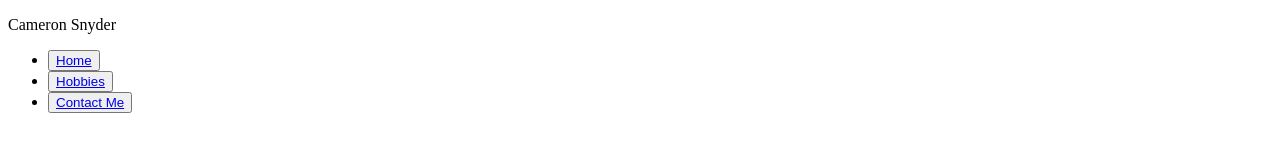
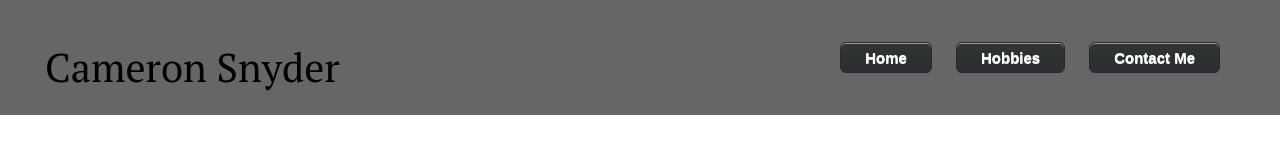
Before and after one commit to arshadows89/NYCDA_About_Me_Project, a plain HTML site: page about_me_project/indenx.html in a window 1280 px wide. Drawn offline with Linux system fonts and the light colour scheme.

Commit message:
added styling to the headers of index.html, hobby.html and contacts.html

```diff
--- a/about_me_project/Contacts/Contacts.css
+++ b/about_me_project/Contacts/Contacts.css
@@ -0,0 +1,102 @@
+body {
+	margin: 0 auto;
+	width: 900px;
+}
+header {
+	height: 115px;
+	width: 100%;
+	z-index: 9997z;
+	position: fixed;
+	top: 0;
+	left: 0;
+	display: block;
+	background-color: #666666;
+}
+header > .my_name {
+	font-size: 40px;
+	font-weight: 500;
+	padding-left: 45px;
+	font-family: "PT Serif";
+}
+header > nav {
+	margin-right: 50px;
+	padding-top: 42px;
+	float: right;
+	list-style: none;
+	text-align: center;
+}
+header > nav > ul {
+	list-style-type: none;
+	margin: 0;
+	padding: 0;
+	overflow: hidden;
+}
+header > nav > ul > li {
+ 	display: inline;
+ 	padding: 10px;
+}
+header > nav > ul > li > a {
+	display: inline-block;
+	padding: 18px;
+}
+button {
+	-moz-box-shadow:inset 0px 1px 0px 0px #9aa2a6;
+	-webkit-box-shadow:inset 0px 1px 0px 0px #9aa2a6;
+	box-shadow:inset 0px 1px 0px 0px #9aa2a6;
+	background:-webkit-gradient(linear, left top, left bottom, color-stop(0.05, #33322e), color-stop(1, #2a2f33));
+	background:-moz-linear-gradient(top, #33322e 5%, #2a2f33 100%);
+	background:-webkit-linear-gradient(top, #33322e 5%, #2a2f33 100%);
+	background:-o-linear-gradient(top, #33322e 5%, #2a2f33 100%);
+	background:-ms-linear-gradient(top, #33322e 5%, #2a2f33 100%);
+	background:linear-gradient(to bottom, #33322e 5%, #2a2f33 100%);
+	filter:progid:DXImageTransform.Microsoft.gradient(startColorstr='#33322e', endColorstr='#2a2f33',GradientType=0);
+	background-color:#33322e;
+	-moz-border-radius:6px;
+	-webkit-border-radius:6px;
+	border-radius:6px;
+	border:1px solid #292929;
+	display:inline-block;
+	cursor:pointer;
+	color:#F9F8FF;
+	font-family:arial;
+	font-size:15px;
+	font-weight:bold;
+	padding:6px 24px;
+	text-decoration:none;
+	text-shadow:0px 1px 0px #F9F8FF;
+}
+button:hover {
+	background:-webkit-gradient(linear, left top, left bottom, color-stop(0.05, #2a2f33), color-stop(1, #33322e));
+	background:-moz-linear-gradient(top, #2a2f33 5%, #33322e 100%);
+	background:-webkit-linear-gradient(top, #2a2f33 5%, #33322e 100%);
+	background:-o-linear-gradient(top, #2a2f33 5%, #33322e 100%);
+	background:-ms-linear-gradient(top, #2a2f33 5%, #33322e 100%);
+	background:linear-gradient(to bottom, #2a2f33 5%, #33322e 100%);
+	filter:progid:DXImageTransform.Microsoft.gradient(startColorstr='#2a2f33', endColorstr='#33322e',GradientType=0);
+	background-color:#2a2f33;
+}
+button:active {
+	position:relative;
+	top:1px;
+}
+button > a {
+	color: white;
+}
+header > a {
+
+}
+a:link {
+    text-decoration: none;
+}
+
+a:visited {
+    text-decoration: none;
+}
+
+a:hover {
+    text-decoration: underline;
+}
+
+a:active {
+    text-decoration: none;
+}
--- a/about_me_project/Hobbys/Hobbys.css
+++ b/about_me_project/Hobbys/Hobbys.css
@@ -0,0 +1,102 @@
+body {
+	margin: 0 auto;
+	width: 900px;
+}
+header {
+	height: 115px;
+	width: 100%;
+	z-index: 9997z;
+	position: fixed;
+	top: 0;
+	left: 0;
+	display: block;
+	background-color: #666666;
+}
+header > .my_name {
+	font-size: 40px;
+	font-weight: 500;
+	padding-left: 45px;
+	font-family: "PT Serif";
+}
+header > nav {
+	margin-right: 50px;
+	padding-top: 42px;
+	float: right;
+	list-style: none;
+	text-align: center;
+}
+header > nav > ul {
+	list-style-type: none;
+	margin: 0;
+	padding: 0;
+	overflow: hidden;
+}
+header > nav > ul > li {
+ 	display: inline;
+ 	padding: 10px;
+}
+header > nav > ul > li > a {
+	display: inline-block;
+	padding: 18px;
+}
+button {
+	-moz-box-shadow:inset 0px 1px 0px 0px #9aa2a6;
+	-webkit-box-shadow:inset 0px 1px 0px 0px #9aa2a6;
+	box-shadow:inset 0px 1px 0px 0px #9aa2a6;
+	background:-webkit-gradient(linear, left top, left bottom, color-stop(0.05, #33322e), color-stop(1, #2a2f33));
+	background:-moz-linear-gradient(top, #33322e 5%, #2a2f33 100%);
+	background:-webkit-linear-gradient(top, #33322e 5%, #2a2f33 100%);
+	background:-o-linear-gradient(top, #33322e 5%, #2a2f33 100%);
+	background:-ms-linear-gradient(top, #33322e 5%, #2a2f33 100%);
+	background:linear-gradient(to bottom, #33322e 5%, #2a2f33 100%);
+	filter:progid:DXImageTransform.Microsoft.gradient(startColorstr='#33322e', endColorstr='#2a2f33',GradientType=0);
+	background-color:#33322e;
+	-moz-border-radius:6px;
+	-webkit-border-radius:6px;
+	border-radius:6px;
+	border:1px solid #292929;
+	display:inline-block;
+	cursor:pointer;
+	color:#F9F8FF;
+	font-family:arial;
+	font-size:15px;
+	font-weight:bold;
+	padding:6px 24px;
+	text-decoration:none;
+	text-shadow:0px 1px 0px #F9F8FF;
+}
+button:hover {
+	background:-webkit-gradient(linear, left top, left bottom, color-stop(0.05, #2a2f33), color-stop(1, #33322e));
+	background:-moz-linear-gradient(top, #2a2f33 5%, #33322e 100%);
+	background:-webkit-linear-gradient(top, #2a2f33 5%, #33322e 100%);
+	background:-o-linear-gradient(top, #2a2f33 5%, #33322e 100%);
+	background:-ms-linear-gradient(top, #2a2f33 5%, #33322e 100%);
+	background:linear-gradient(to bottom, #2a2f33 5%, #33322e 100%);
+	filter:progid:DXImageTransform.Microsoft.gradient(startColorstr='#2a2f33', endColorstr='#33322e',GradientType=0);
+	background-color:#2a2f33;
+}
+button:active {
+	position:relative;
+	top:1px;
+}
+button > a {
+	color: white;
+}
+header > a {
+
+}
+a:link {
+    text-decoration: none;
+}
+
+a:visited {
+    text-decoration: none;
+}
+
+a:hover {
+    text-decoration: underline;
+}
+
+a:active {
+    text-decoration: none;
+}
--- a/about_me_project/indenx.html
+++ b/about_me_project/indenx.html
@@ -6,10 +6,10 @@
 	<meta charset="UTF-8">
 	<title>About Cameron Snyder</title>
 	<link rel="stylesheet" type="text/css" href="index.css">
+	<link href='http://fonts.googleapis.com/css?family=PT+Serif' rel='stylesheet' type='text/css'>
 </head>
 <body>
 	<header>
-		<p class="my_name">Cameron Snyder</p>
 		<nav>
 			<ul>
 				<li><button type="button"><a href="indenx.html">Home</a></button></li>
@@ -17,6 +17,7 @@
 				<li><button type="button"><a href="Contacts/Contacts.html">Contact Me</a></button></li>
 			</ul>
 		</nav>
+		<p class="my_name">Cameron Snyder</p>
 	</header>
 
 
@@ -25,3 +26,8 @@
 
 </body>
 </html>
+
+115px is height of header
+31 px is button height
+15 px is half of button
+57 - 15 42
--- a/about_me_project/index.css
+++ b/about_me_project/index.css
@@ -0,0 +1,102 @@
+body {
+	margin: 0 auto;
+	width: 900px;
+}
+header {
+	height: 115px;
+	width: 100%;
+	z-index: 9997z;
+	position: fixed;
+	top: 0;
+	left: 0;
+	display: block;
+	background-color: #666666;
+}
+header > .my_name {
+	font-size: 40px;
+	font-weight: 500;
+	padding-left: 45px;
+	font-family: "PT Serif";
+}
+header > nav {
+	margin-right: 50px;
+	padding-top: 42px;
+	float: right;
+	list-style: none;
+	text-align: center;
+}
+header > nav > ul {
+	list-style-type: none;
+	margin: 0;
+	padding: 0;
+	overflow: hidden;
+}
+header > nav > ul > li {
+ 	display: inline;
+ 	padding: 10px;
+}
+header > nav > ul > li > a {
+	display: inline-block;
+	padding: 18px;
+}
+button {
+	-moz-box-shadow:inset 0px 1px 0px 0px #9aa2a6;
+	-webkit-box-shadow:inset 0px 1px 0px 0px #9aa2a6;
+	box-shadow:inset 0px 1px 0px 0px #9aa2a6;
+	background:-webkit-gradient(linear, left top, left bottom, color-stop(0.05, #33322e), color-stop(1, #2a2f33));
+	background:-moz-linear-gradient(top, #33322e 5%, #2a2f33 100%);
+	background:-webkit-linear-gradient(top, #33322e 5%, #2a2f33 100%);
+	background:-o-linear-gradient(top, #33322e 5%, #2a2f33 100%);
+	background:-ms-linear-gradient(top, #33322e 5%, #2a2f33 100%);
+	background:linear-gradient(to bottom, #33322e 5%, #2a2f33 100%);
+	filter:progid:DXImageTransform.Microsoft.gradient(startColorstr='#33322e', endColorstr='#2a2f33',GradientType=0);
+	background-color:#33322e;
+	-moz-border-radius:6px;
+	-webkit-border-radius:6px;
+	border-radius:6px;
+	border:1px solid #292929;
+	display:inline-block;
+	cursor:pointer;
+	color:#F9F8FF;
+	font-family:arial;
+	font-size:15px;
+	font-weight:bold;
+	padding:6px 24px;
+	text-decoration:none;
+	text-shadow:0px 1px 0px #F9F8FF;
+}
+button:hover {
+	background:-webkit-gradient(linear, left top, left bottom, color-stop(0.05, #2a2f33), color-stop(1, #33322e));
+	background:-moz-linear-gradient(top, #2a2f33 5%, #33322e 100%);
+	background:-webkit-linear-gradient(top, #2a2f33 5%, #33322e 100%);
+	background:-o-linear-gradient(top, #2a2f33 5%, #33322e 100%);
+	background:-ms-linear-gradient(top, #2a2f33 5%, #33322e 100%);
+	background:linear-gradient(to bottom, #2a2f33 5%, #33322e 100%);
+	filter:progid:DXImageTransform.Microsoft.gradient(startColorstr='#2a2f33', endColorstr='#33322e',GradientType=0);
+	background-color:#2a2f33;
+}
+button:active {
+	position:relative;
+	top:1px;
+}
+button > a {
+	color: white;
+}
+header > a {
+
+}
+a:link {
+    text-decoration: none;
+}
+
+a:visited {
+    text-decoration: none;
+}
+
+a:hover {
+    text-decoration: underline;
+}
+
+a:active {
+    text-decoration: none;
+}
```
Also changed, not shown: about_me_project/Contacts/Contacts.html (+2 -2 lines), about_me_project/Hobbys/Hobby.html (+2 -1 lines).
